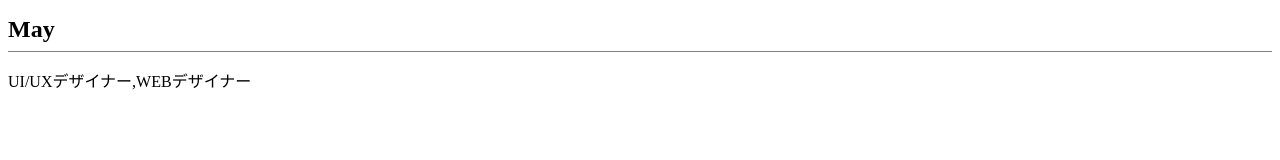
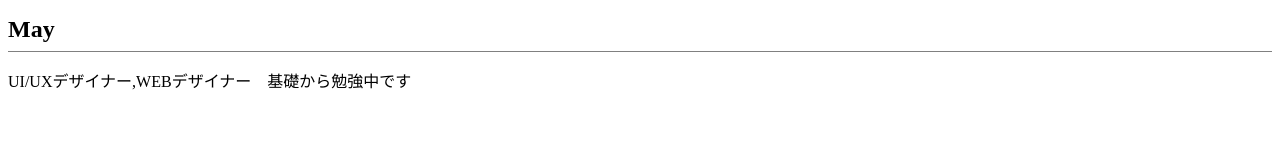
Before and after one commit to May-UIUX/may.github.io, a plain HTML site: page index.html in a window 1280 px wide. Drawn offline with Linux system fonts and the light colour scheme.

Commit message:
Add files via upload

```diff
--- a/index.html
+++ b/index.html
@@ -7,6 +7,6 @@
   </head>
   <body>
     <h1>May</h1>
-    <p>UI/UXデザイナー,WEBデザイナー</p>
+    <p>UI/UXデザイナー,WEBデザイナー　基礎から勉強中です</p>
   </body>
 </html>
```
